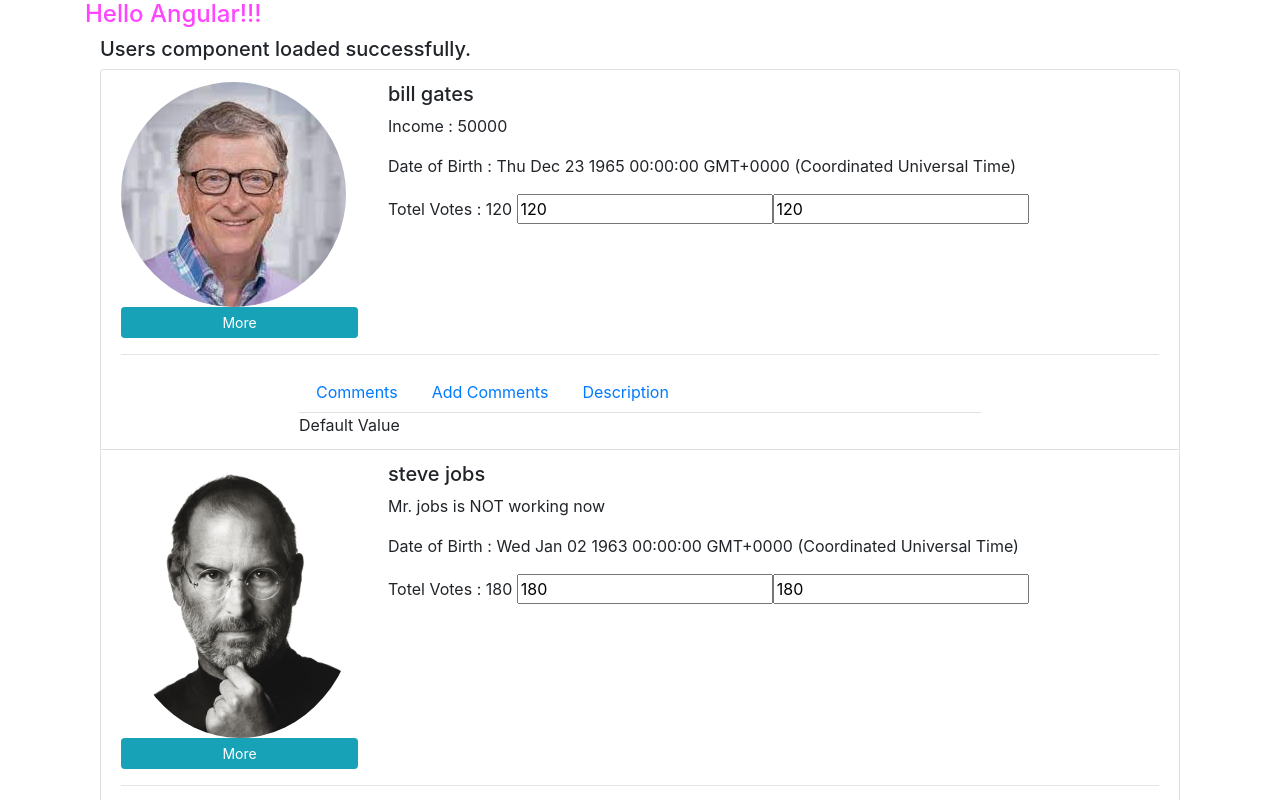
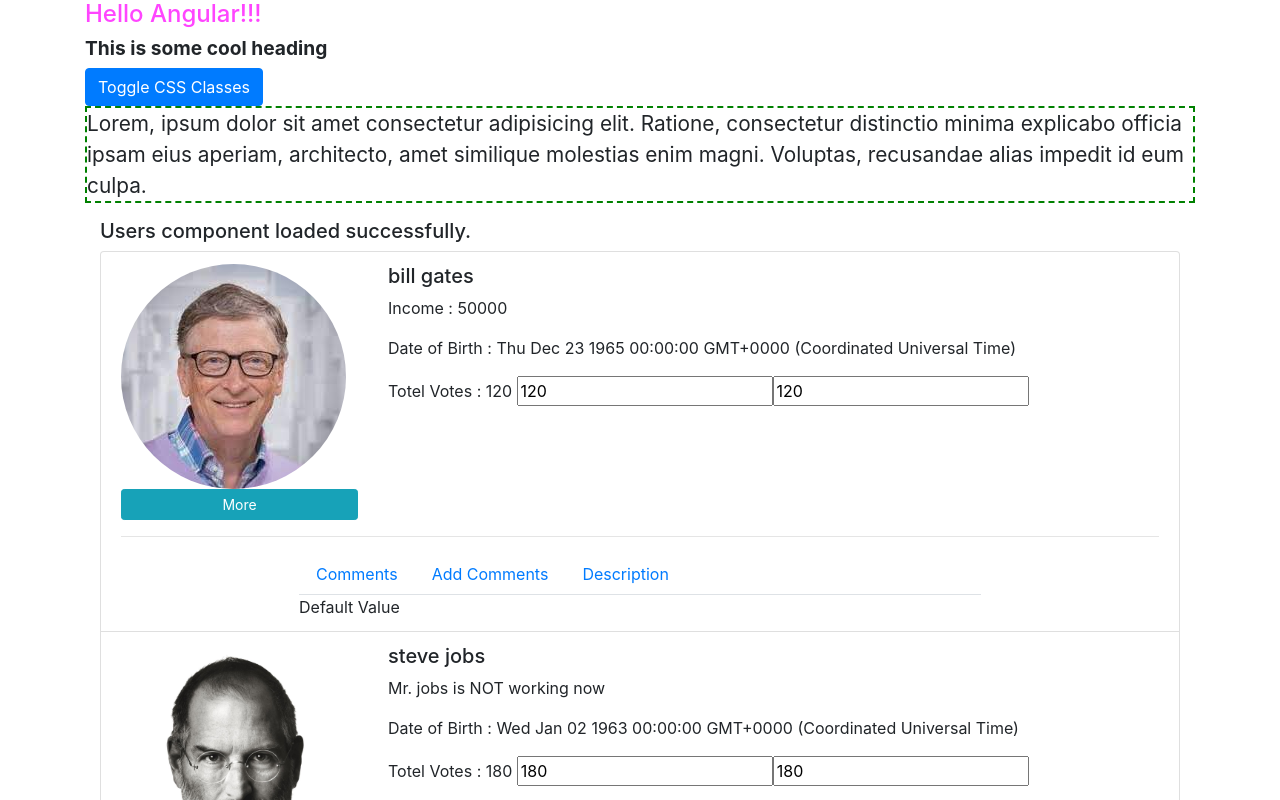
Before and after one commit to synergy2411/citiustech-sept21, an Angular app in the folder users-app/: page / in a window 1280 px wide. Shown: the top 800 px of the page. Built offline with nearby package versions, Linux system fonts and the light colour scheme.

Commit message:
ng style and ngclass added

```diff
--- a/users-app/src/app/app.component.html
+++ b/users-app/src/app/app.component.html
@@ -13,6 +13,8 @@
 
 <!-- <app-parent></app-parent> -->
 
+<app-attribute-demo></app-attribute-demo>
+
 <app-users></app-users>
 
 
--- a/users-app/src/app/app.module.ts
+++ b/users-app/src/app/app.module.ts
@@ -12,6 +12,7 @@
 import { ChildDemoComponent } from './practice/components/decorators-demo/child-demo/child-demo.component';
 import { LifeCycleDemoComponent } from './practice/components/life-cycle-demo/life-cycle-demo.component';
 import { UserCommentComponent } from './components/users/user-comment/user-comment.component';
+import { AttributeDemoComponent } from './practice/components/attribute-demo/attribute-demo.component';
 
 @NgModule({
   declarations: [           // Custom component, directives, pipes
@@ -24,7 +25,8 @@
     DecoratorsDemoComponent,
     ChildDemoComponent,
     LifeCycleDemoComponent,
-    UserCommentComponent
+    UserCommentComponent,
+    AttributeDemoComponent
   ],
   imports: [                // Built-in & Custom Module
     BrowserModule,
--- /dev/null
+++ b/users-app/src/app/practice/components/attribute-demo/attribute-demo.component.css
@@ -0,0 +1,8 @@
+.my-feature{
+  font-size: 1.2em;
+  font-weight: bold;
+}
+
+.my-border{
+  border: 2px tomato solid;
+}
--- /dev/null
+++ b/users-app/src/app/practice/components/attribute-demo/attribute-demo.component.html
@@ -0,0 +1,9 @@
+<!-- <h3 [ngClass]="['my-feature', 'my-border']">This is some cool heading</h3> -->
+<h3 [ngClass]="dynamicClasses" class="heading">This is some cool heading</h3>
+
+<button (click)="onToggle()" class="btn btn-primary">Toggle CSS Classes</button>
+
+
+
+<p [ngStyle]="dynamicStyles">Lorem, ipsum dolor sit amet consectetur adipisicing elit. Ratione, consectetur distinctio minima explicabo officia ipsam eius aperiam,
+    architecto, amet similique molestias enim magni. Voluptas, recusandae alias impedit id eum culpa.</p>
--- /dev/null
+++ b/users-app/src/app/practice/components/attribute-demo/attribute-demo.component.ts
@@ -0,0 +1,24 @@
+import { Component, OnInit } from '@angular/core';
+
+@Component({
+  selector: 'app-attribute-demo',
+  templateUrl: './attribute-demo.component.html',
+  styleUrls: ['./attribute-demo.component.css']
+})
+export class AttributeDemoComponent implements OnInit {
+
+  dynamicClasses = {'my-feature' : true, 'my-border': false };
+
+  dynamicStyles =  {'font-size' : '1.3em', 'border' : '2px green dashed'}
+
+  onToggle(){
+    this.dynamicClasses['my-border'] = !this.dynamicClasses['my-border']
+    this.dynamicClasses['my-feature'] = !this.dynamicClasses['my-feature']
+  }
+
+  constructor() { }
+
+  ngOnInit(): void {
+  }
+
+}
```
Also changed, not shown: 1 other file (tests, documents, lock files or other folders).
